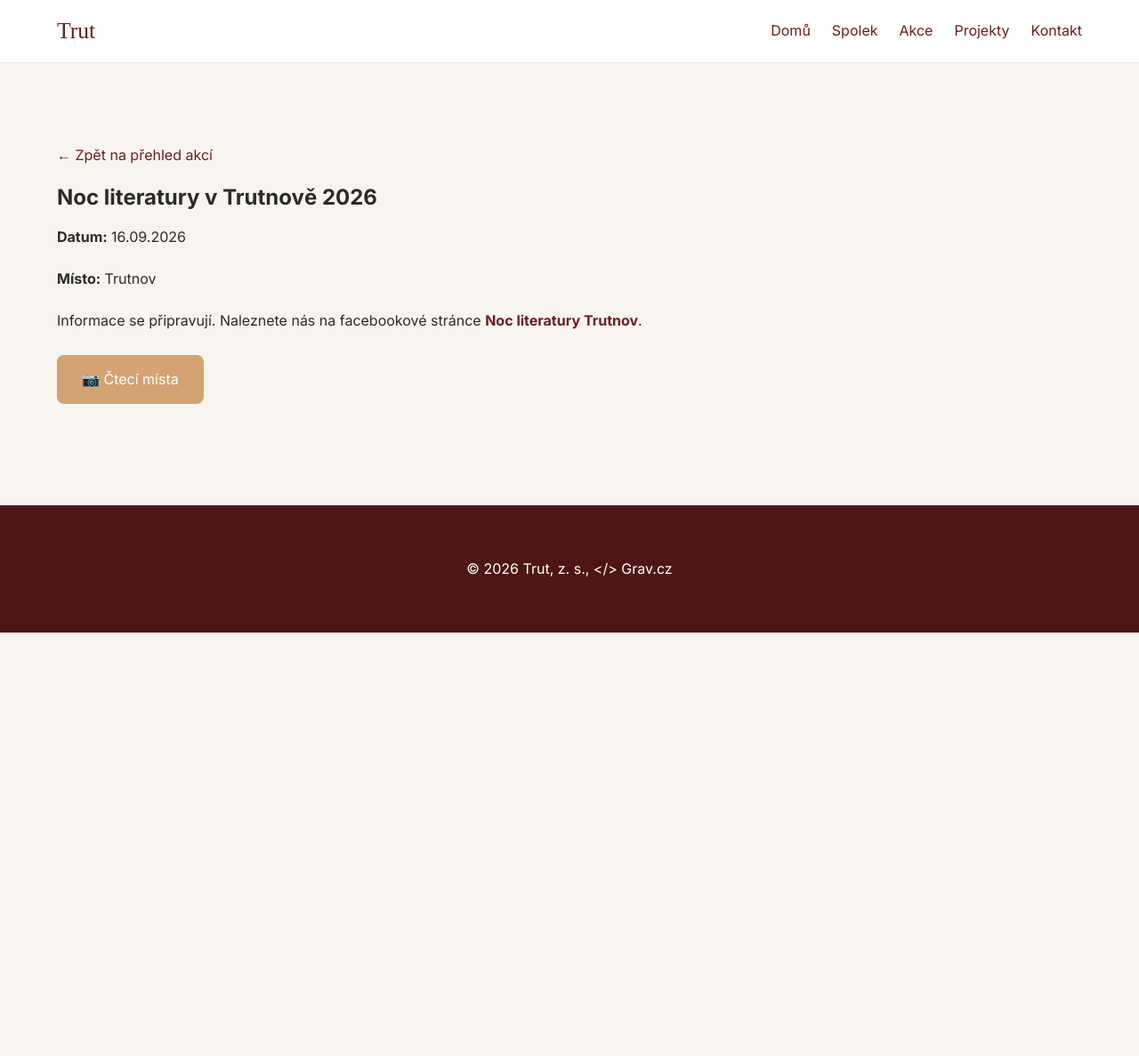
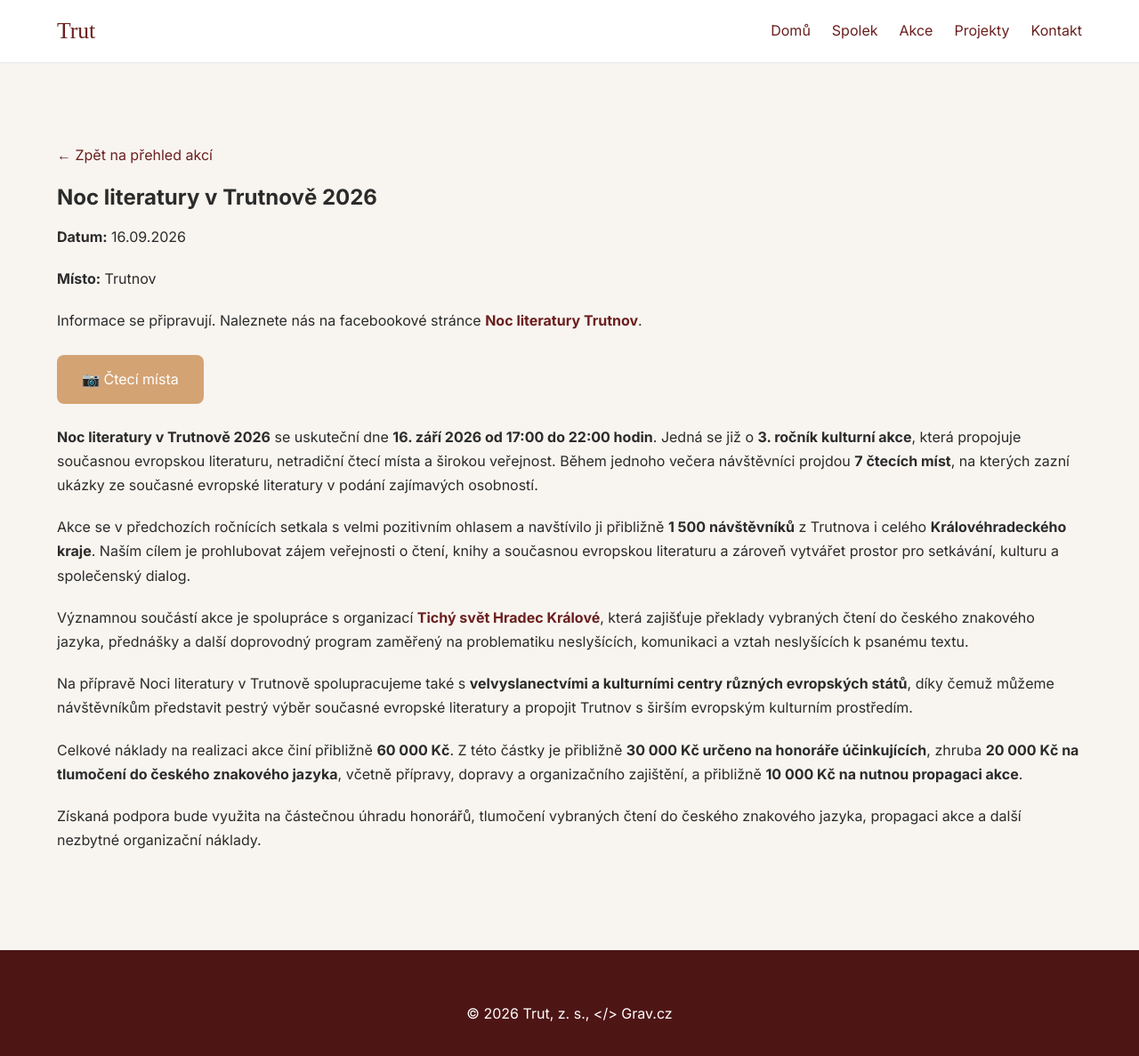
Before and after one commit to petira/trut, a Jekyll site: the page built from _events/noc-literatury-v-trutnove-2026.md, in a window 1280 px wide and 1212 px high. Shown: the top 1187 px of the window at 89% size. Built offline with Jekyll 4.4.1, drawn with Linux system fonts in a browser that asks for light colours; some web fonts are replaced.

Commit message:
Update noc-literatury-v-trutnove-2026.md

```diff
--- a/_events/noc-literatury-v-trutnove-2026.md
+++ b/_events/noc-literatury-v-trutnove-2026.md
@@ -12,3 +12,15 @@ Informace se připravují. Naleznete nás na facebookové stránce [**Noc litera
   text="📷 Čtecí místa"
   loop=true
 %}
+
+**Noc literatury v Trutnově 2026** se uskuteční dne **16. září 2026 od 17:00 do 22:00 hodin**. Jedná se již o **3. ročník kulturní akce**, která propojuje současnou evropskou literaturu, netradiční čtecí místa a širokou veřejnost. Během jednoho večera návštěvníci projdou **7 čtecích míst**, na kterých zazní ukázky ze současné evropské literatury v podání zajímavých osobností.
+
+Akce se v předchozích ročnících setkala s velmi pozitivním ohlasem a navštívilo ji přibližně **1 500 návštěvníků** z Trutnova i celého **Královéhradeckého kraje**. Naším cílem je prohlubovat zájem veřejnosti o čtení, knihy a současnou evropskou literaturu a zároveň vytvářet prostor pro setkávání, kulturu a společenský dialog.
+
+Významnou součástí akce je spolupráce s organizací [**Tichý svět Hradec Králové**](https://www.tichysvet.cz/), která zajišťuje překlady vybraných čtení do českého znakového jazyka, přednášky a další doprovodný program zaměřený na problematiku neslyšících, komunikaci a vztah neslyšících k psanému textu.
+
+Na přípravě Noci literatury v Trutnově spolupracujeme také s **velvyslanectvími a kulturními centry různých evropských států**, díky čemuž můžeme návštěvníkům představit pestrý výběr současné evropské literatury a propojit Trutnov s širším evropským kulturním prostředím.
+
+Celkové náklady na realizaci akce činí přibližně **60 000 Kč**. Z této částky je přibližně **30 000 Kč určeno na honoráře účinkujících**, zhruba **20 000 Kč na tlumočení do českého znakového jazyka**, včetně přípravy, dopravy a organizačního zajištění, a přibližně **10 000 Kč na nutnou propagaci akce**.
+
+Získaná podpora bude využita na částečnou úhradu honorářů, tlumočení vybraných čtení do českého znakového jazyka, propagaci akce a další nezbytné organizační náklady.
```
